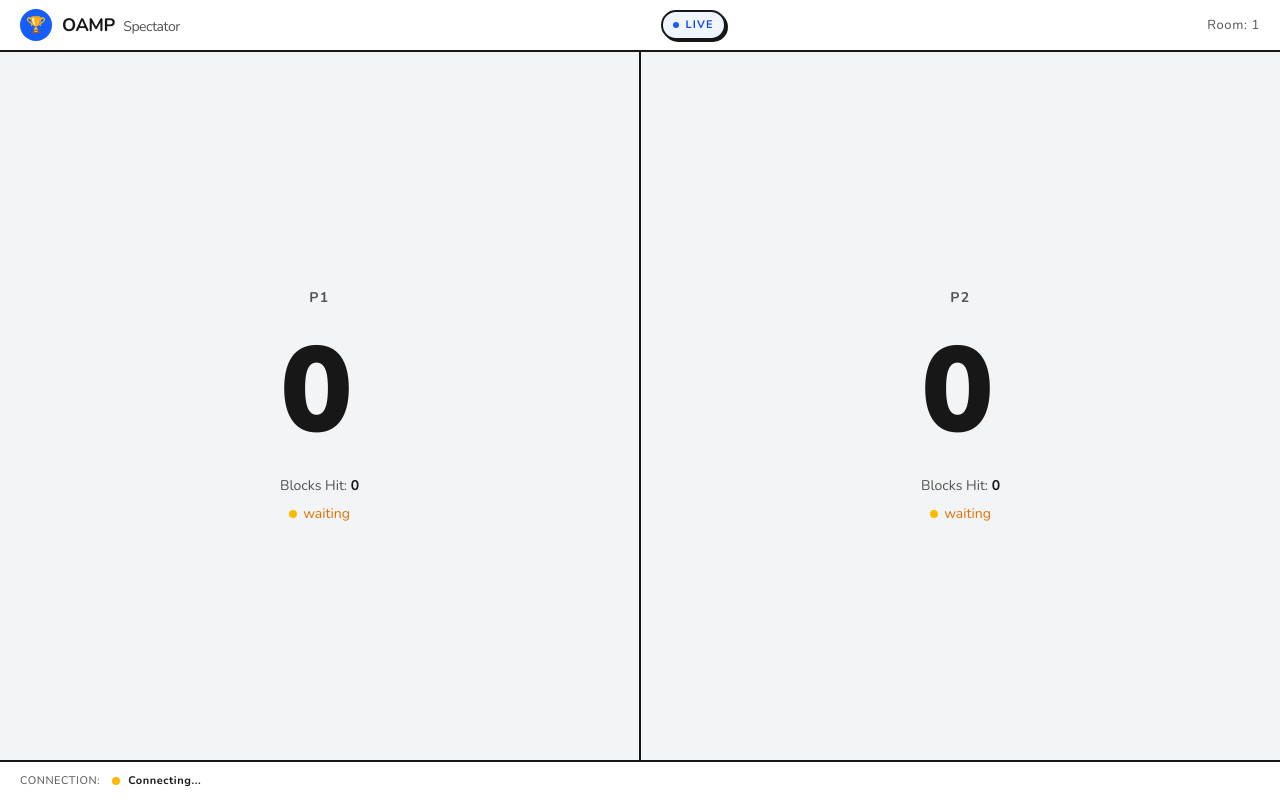
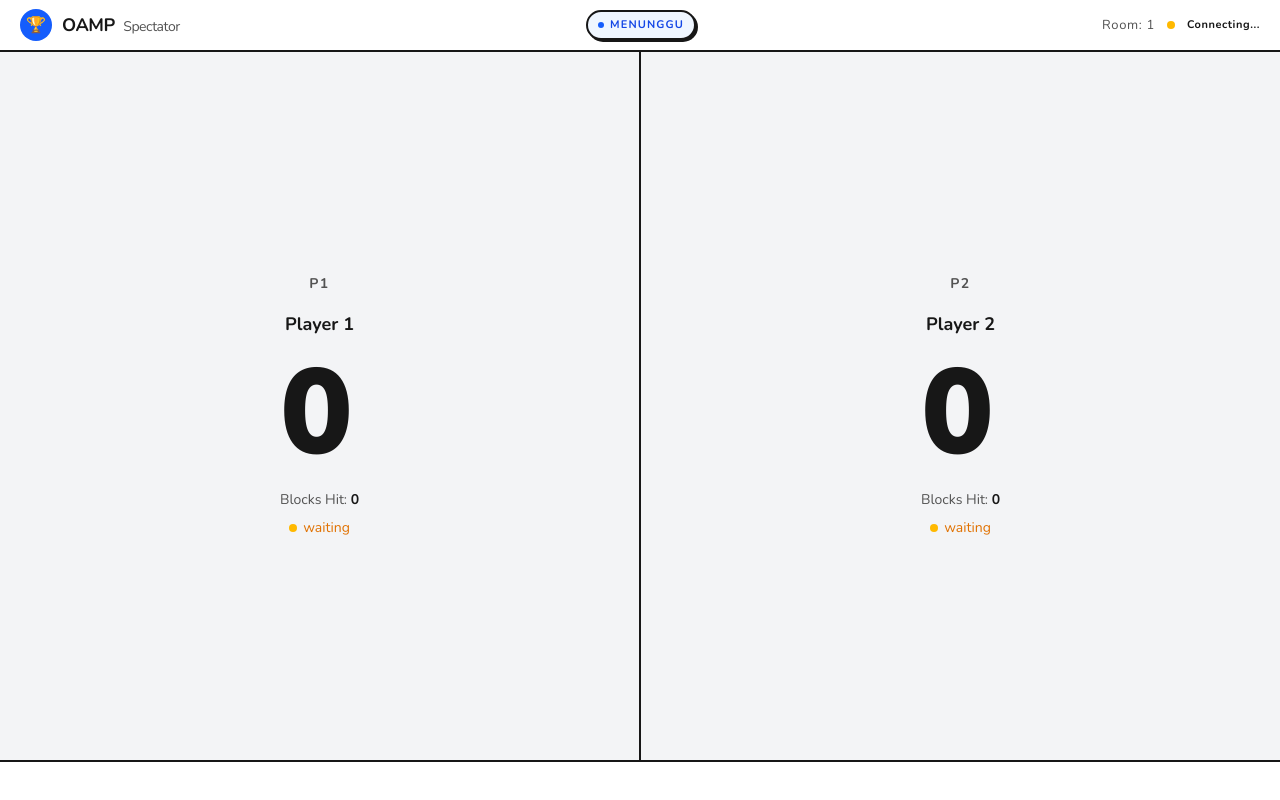
Before and after one commit to OtakAtik-Robotics/oamp-frontend, a React (Vite) app: page /match/1 in a window 1280 px wide. Built offline with nearby package versions, Linux system fonts and the light colour scheme; no server answers.

Commit message:
update gitignore

```diff
--- a/src/hooks/useMatchWebSocket.js
+++ b/src/hooks/useMatchWebSocket.js
@@ -7,8 +7,8 @@ function getWsUrl(roomId) {
 }
 
 const INITIAL_PLAYERS = {
-  P1: { game_score: 0, blocks_hit: 0, status: "waiting" },
-  P2: { game_score: 0, blocks_hit: 0, status: "waiting" },
+  P1: { game_score: 0, blocks_hit: 0, status: "waiting", player_name: "" },
+  P2: { game_score: 0, blocks_hit: 0, status: "waiting", player_name: "" },
 };
 
 const PLAYER_MAP = { P1: "P1", P2: "P2" };
@@ -17,7 +17,11 @@ export function useMatchWebSocket(roomId) {
   const [players, setPlayers] = useState(INITIAL_PLAYERS);
   const [connectionStatus, setConnectionStatus] = useState("connecting");
   const [lastEvent, setLastEvent] = useState(null);
-  const [matchStatus, setMatchStatus] = useState("playing");
+  const [matchStatus, setMatchStatus] = useState("waiting");
+  const [winner, setWinner] = useState(null);
+  const [p1Score, setP1Score] = useState(0);
+  const [p2Score, setP2Score] = useState(0);
+  const [startTime, setStartTime] = useState(null);
   const wsRef = useRef(null);
   const retryRef = useRef(0);
   const timeoutRef = useRef(null);
@@ -41,6 +45,41 @@ export function useMatchWebSocket(roomId) {
         const msg = JSON.parse(event.data);
         setLastEvent(msg);
 
+        if (msg.type === "match_start") {
+          setMatchStatus("playing");
+          setStartTime(Date.now());
+          return;
+        }
+
+        if (msg.type === "match_result") {
+          setMatchStatus("finished");
+          setWinner(msg.winner || null);
+          if (msg.p1_score !== undefined) setP1Score(msg.p1_score);
+          if (msg.p2_score !== undefined) setP2Score(msg.p2_score);
+          return;
+        }
+
+        if (msg.type === "room_update") {
+          setMatchStatus((prev) => {
+            if (msg.status === "playing") return "playing";
+            if (msg.status === "finished") return "finished";
+            return prev;
+          });
+          if (msg.player1_name) {
+            setPlayers((prev) => ({
+              ...prev,
+              P1: { ...prev.P1, player_name: msg.player1_name, status: msg.status === "playing" ? "playing" : "waiting" },
+            }));
+          }
+          if (msg.player2_name) {
+            setPlayers((prev) => ({
+              ...prev,
+              P2: { ...prev.P2, player_name: msg.player2_name, status: msg.status === "playing" ? "playing" : prev.P2.status },
+            }));
+          }
+          return;
+        }
+
         if (msg.type === "GAME_OVER") {
           setMatchStatus("finished");
           if (msg.player_id && PLAYER_MAP[msg.player_id]) {
@@ -63,6 +102,7 @@ export function useMatchWebSocket(roomId) {
             [msg.player_id]: {
               ...prev[msg.player_id],
               status: "playing",
+              player_name: msg.player_name || prev[msg.player_id].player_name,
             },
           }));
           return;
@@ -135,5 +175,5 @@ export function useMatchWebSocket(roomId) {
     };
   }, [connect]);
 
-  return { players, connectionStatus, lastEvent, matchStatus };
+  return { players, connectionStatus, lastEvent, matchStatus, winner, p1Score, p2Score, startTime };
 }
--- a/src/pages/MatchDashboard.jsx
+++ b/src/pages/MatchDashboard.jsx
@@ -3,14 +3,23 @@ import { useMatchWebSocket } from "@/hooks/useMatchWebSocket";
 
 export function MatchDashboard() {
   const { room_id } = useParams();
-  const { players, connectionStatus, lastEvent, matchStatus } = useMatchWebSocket(room_id);
+  const { players, connectionStatus, lastEvent, matchStatus, winner: wsWinner, p1Score, p2Score } = useMatchWebSocket(room_id);
 
   const winner =
-    players.P1.game_score > players.P2.game_score
+    wsWinner === "draw"
+      ? "DRAW"
+      : wsWinner === "1"
         ? "P1"
-      : players.P2.game_score > players.P1.game_score
+        : wsWinner === "2"
+          ? "P2"
+          : p1Score > p2Score
+            ? "P1"
+            : p2Score > p1Score
               ? "P2"
               : "DRAW";
+
+  const finalP1Score = p1Score ?? players.P1.game_score;
+  const finalP2Score = p2Score ?? players.P2.game_score;
 
   const connDot =
     connectionStatus === "connected"
@@ -26,6 +35,9 @@ export function MatchDashboard() {
         ? "Connecting..."
         : "Disconnected";
 
+  const p1Name = players.P1.player_name || "Player 1";
+  const p2Name = players.P2.player_name || "Player 2";
+
   return (
     <div className="min-h-screen bg-[#f3f4f6] text-[#171717] flex flex-col relative">
       {/* HEADER */}
@@ -40,24 +52,33 @@ export function MatchDashboard() {
         </div>
 
         <div className="flex items-center gap-1.5 bg-blue-50 border-2 border-[#171717] px-2.5 py-1 rounded-full text-[11px] font-bold tracking-widest text-blue-700 shadow-[2px_2px_0_0_#171717]">
-          <div className="w-1.5 h-1.5 bg-blue-600 rounded-full" />
-          LIVE
+          <div className={`w-1.5 h-1.5 rounded-full ${matchStatus === "playing" ? "bg-emerald-500 animate-pulse" : "bg-blue-600"}`} />
+          {matchStatus === "playing" ? "LIVE" : matchStatus === "finished" ? "SELESAI" : "MENUNGGU"}
         </div>
 
+        <div className="flex items-center gap-3">
           <div className="text-[13px] text-muted-foreground tracking-wider">
             Room: {room_id}
+          </div>
+          <span className={`w-2 h-2 rounded-full ${connDot}`} />
+          <span className="text-[11px] font-bold tracking-wider text-[#171717]">
+            {connLabel}
+          </span>
         </div>
       </div>
 
       {/* ARENA */}
       <div className="flex-1 flex min-h-0">
         {/* PLAYER 1 */}
-        <div className="flex-1 flex flex-col items-center justify-center gap-6 p-8 border-r-2 border-[#171717]">
+        <div className={`flex-1 flex flex-col items-center justify-center gap-4 p-8 border-r-2 border-[#171717] ${winner === "P1" ? "bg-emerald-50/50" : ""}`}>
           <div className="text-sm tracking-widest text-muted-foreground uppercase font-bold">
             P1
           </div>
+          <div className="text-lg font-bold text-[#171717]">
+            {p1Name}
+          </div>
 
-          <div className="text-[120px] leading-none tracking-wider text-[#171717] font-black">
+          <div className={`text-[120px] leading-none tracking-wider font-black ${winner === "P1" ? "text-emerald-600" : "text-[#171717]"}`}>
             {players.P1.game_score}
           </div>
 
@@ -70,7 +91,7 @@ export function MatchDashboard() {
             </span>
             <span className="flex items-center gap-1.5">
               <span
-                className={`w-2 h-2 rounded-full ${players.P1.status === "playing" ? "bg-emerald-500" : players.P1.status === "waiting" ? "bg-amber-400" : "bg-red-500"}`}
+                className={`w-2 h-2 rounded-full ${players.P1.status === "playing" ? "bg-emerald-500 animate-pulse" : players.P1.status === "waiting" ? "bg-amber-400" : players.P1.status === "finished" ? "bg-blue-500" : "bg-red-500"}`}
               />
               <span
                 className={
@@ -78,22 +99,27 @@ export function MatchDashboard() {
                     ? "text-emerald-600"
                     : players.P1.status === "waiting"
                       ? "text-amber-600"
+                      : players.P1.status === "finished"
+                        ? "text-blue-600"
                         : "text-red-600"
                 }
               >
-                {players.P1.status}
+                {players.P1.status === "finished" ? "SELESAI" : players.P1.status}
               </span>
             </span>
           </div>
         </div>
 
         {/* PLAYER 2 */}
-        <div className="flex-1 flex flex-col items-center justify-center gap-6 p-8">
+        <div className={`flex-1 flex flex-col items-center justify-center gap-4 p-8 ${winner === "P2" ? "bg-emerald-50/50" : ""}`}>
           <div className="text-sm tracking-widest text-muted-foreground uppercase font-bold">
             P2
           </div>
+          <div className="text-lg font-bold text-[#171717]">
+            {p2Name}
+          </div>
 
-          <div className="text-[120px] leading-none tracking-wider text-[#171717] font-black">
+          <div className={`text-[120px] leading-none tracking-wider font-black ${winner === "P2" ? "text-emerald-600" : "text-[#171717]"}`}>
             {players.P2.game_score}
           </div>
 
@@ -106,7 +132,7 @@ export function MatchDashboard() {
             </span>
             <span className="flex items-center gap-1.5">
               <span
-                className={`w-2 h-2 rounded-full ${players.P2.status === "playing" ? "bg-emerald-500" : players.P2.status === "waiting" ? "bg-amber-400" : "bg-red-500"}`}
+                className={`w-2 h-2 rounded-full ${players.P2.status === "playing" ? "bg-emerald-500 animate-pulse" : players.P2.status === "waiting" ? "bg-amber-400" : players.P2.status === "finished" ? "bg-blue-500" : "bg-red-500"}`}
               />
               <span
                 className={
@@ -114,10 +140,12 @@ export function MatchDashboard() {
                     ? "text-emerald-600"
                     : players.P2.status === "waiting"
                       ? "text-amber-600"
+                      : players.P2.status === "finished"
+                        ? "text-blue-600"
                         : "text-red-600"
                 }
               >
-                {players.P2.status}
+                {players.P2.status === "finished" ? "SELESAI" : players.P2.status}
               </span>
             </span>
           </div>
@@ -126,37 +154,34 @@ export function MatchDashboard() {
 
       {/* FOOTER */}
       <div className="h-[40px] bg-white border-t-2 border-[#171717] flex items-center px-5 gap-2 flex-shrink-0">
-        <span className="text-[11px] text-muted-foreground tracking-wider uppercase mr-1">
-          Connection:
-        </span>
-        <span className={`w-2 h-2 rounded-full ${connDot}`} />
-        <span className="text-[11px] font-bold tracking-wider text-[#171717]">
-          {connLabel}
-        </span>
         {lastEvent && (
-          <span className="ml-auto text-[10px] text-muted-foreground tracking-wider">
-            last event: {lastEvent.type}
+          <span className="text-[10px] text-muted-foreground tracking-wider">
+            {lastEvent.type}
           </span>
         )}
       </div>
 
       {/* GAME OVER OVERLAY */}
       {matchStatus === "finished" && (
-        <div className="absolute inset-0 z-50 flex flex-col items-center justify-center bg-[#171717]/70">
-          <div className="text-6xl mb-4">👑</div>
+        <div className="absolute inset-0 z-50 flex flex-col items-center justify-center bg-[#171717]/80 backdrop-blur-sm">
+          <div className="text-7xl mb-4">
+            {winner === "DRAW" ? "🤝" : "👑"}
+          </div>
           <div className="text-7xl font-black leading-none tracking-wide text-white">
-            {winner === "DRAW" ? "DRAW" : `${winner} WINS`}
+            {winner === "DRAW" ? "SERI!" : `${winner} MENANG!`}
           </div>
           <div className="mt-3 text-sm tracking-widest text-white/70 uppercase">
-            Match Finished
+            Pertandingan Selesai
           </div>
           <div className="mt-6 flex items-center gap-8 text-4xl font-black tracking-wide text-white">
-            <span className={winner === "P1" ? "text-blue-400" : "text-white/50"}>
-              {players.P1.game_score}
+            <span className={`flex flex-col items-center ${winner === "P1" ? "text-emerald-400" : "text-white/50"}`}>
+              <span className="text-sm font-normal tracking-wider mb-1">{p1Name}</span>
+              {finalP1Score}
             </span>
-            <span className="text-white/30">-</span>
-            <span className={winner === "P2" ? "text-blue-400" : "text-white/50"}>
-              {players.P2.game_score}
+            <span className="text-white/30 text-2xl">vs</span>
+            <span className={`flex flex-col items-center ${winner === "P2" ? "text-emerald-400" : "text-white/50"}`}>
+              <span className="text-sm font-normal tracking-wider mb-1">{p2Name}</span>
+              {finalP2Score}
             </span>
           </div>
         </div>
--- a/src/pages/Register.jsx
+++ b/src/pages/Register.jsx
@@ -119,7 +119,7 @@ export function Register() {
         <CardContent>
           <form onSubmit={handleSubmit} className="space-y-4">
             <div className="space-y-2">
-              <Label htmlFor="uid">Barcode *</Label>
+              <Label htmlFor="uid">ID Peserta *</Label>
               <Input
                 id="uid"
                 name="uid"
@@ -127,13 +127,13 @@ export function Register() {
                 value={form.uid}
                 onChange={handleChange}
                 onKeyDown={handleUidScan}
-                placeholder="Scan barcode..."
+                placeholder="Masukkan ID peserta..."
                 required
                 autoFocus
                 className="border-2 border-[#171717] shadow-[3px_3px_0_0_#171717] rounded-xl"
               />
               <p className="text-xs text-muted-foreground">
-                Scanner barcode otomatis terdeteksi. Arahkan scanner ke field ini.
+                Ketik atau scan ID peserta. Field ini otomatis aktif.
               </p>
             </div>
 
```
Also changed, not shown: 2 other files (tests, documents, lock files or other folders). Lines whose indentation alone changed are shown as unchanged.
